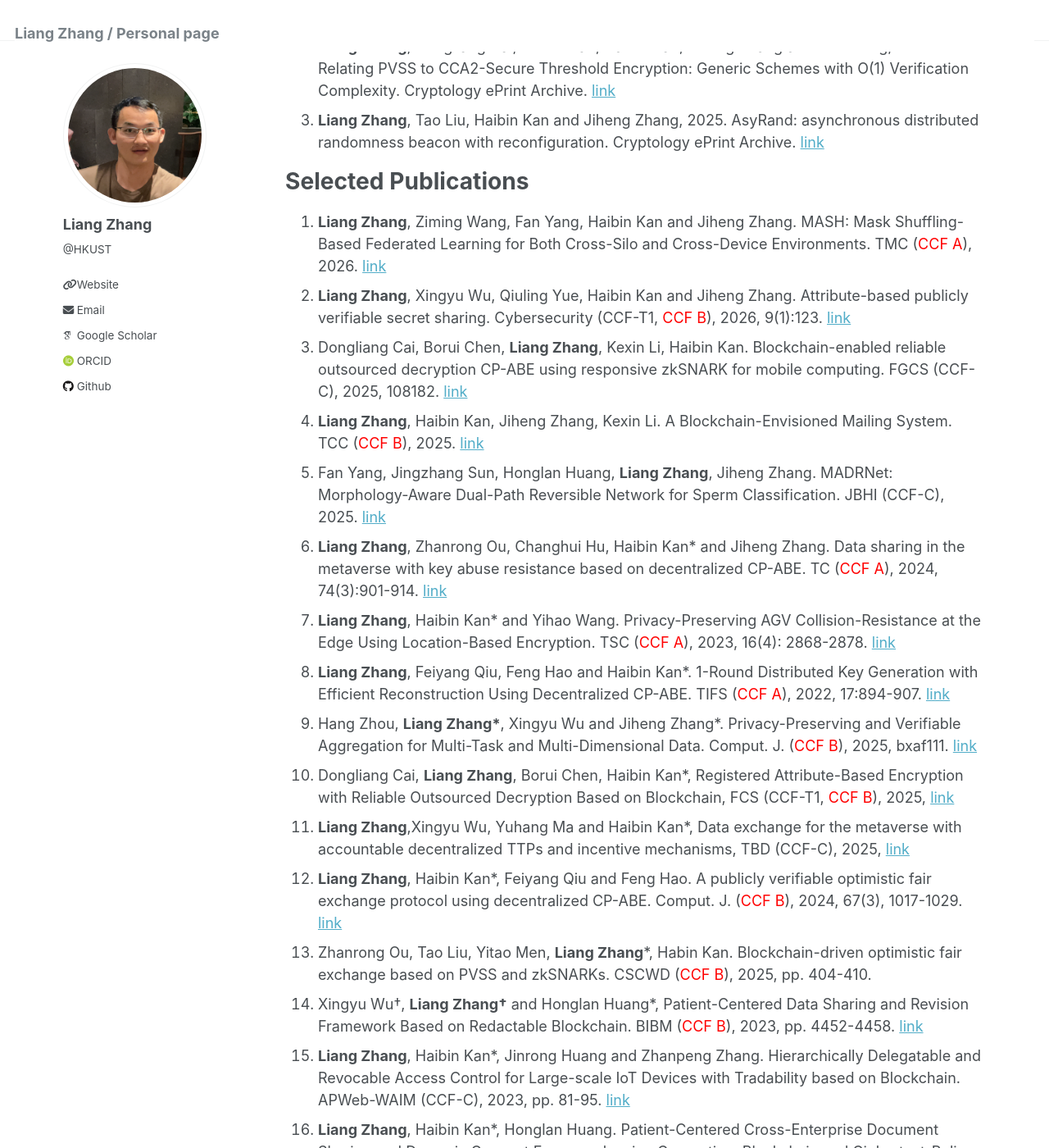
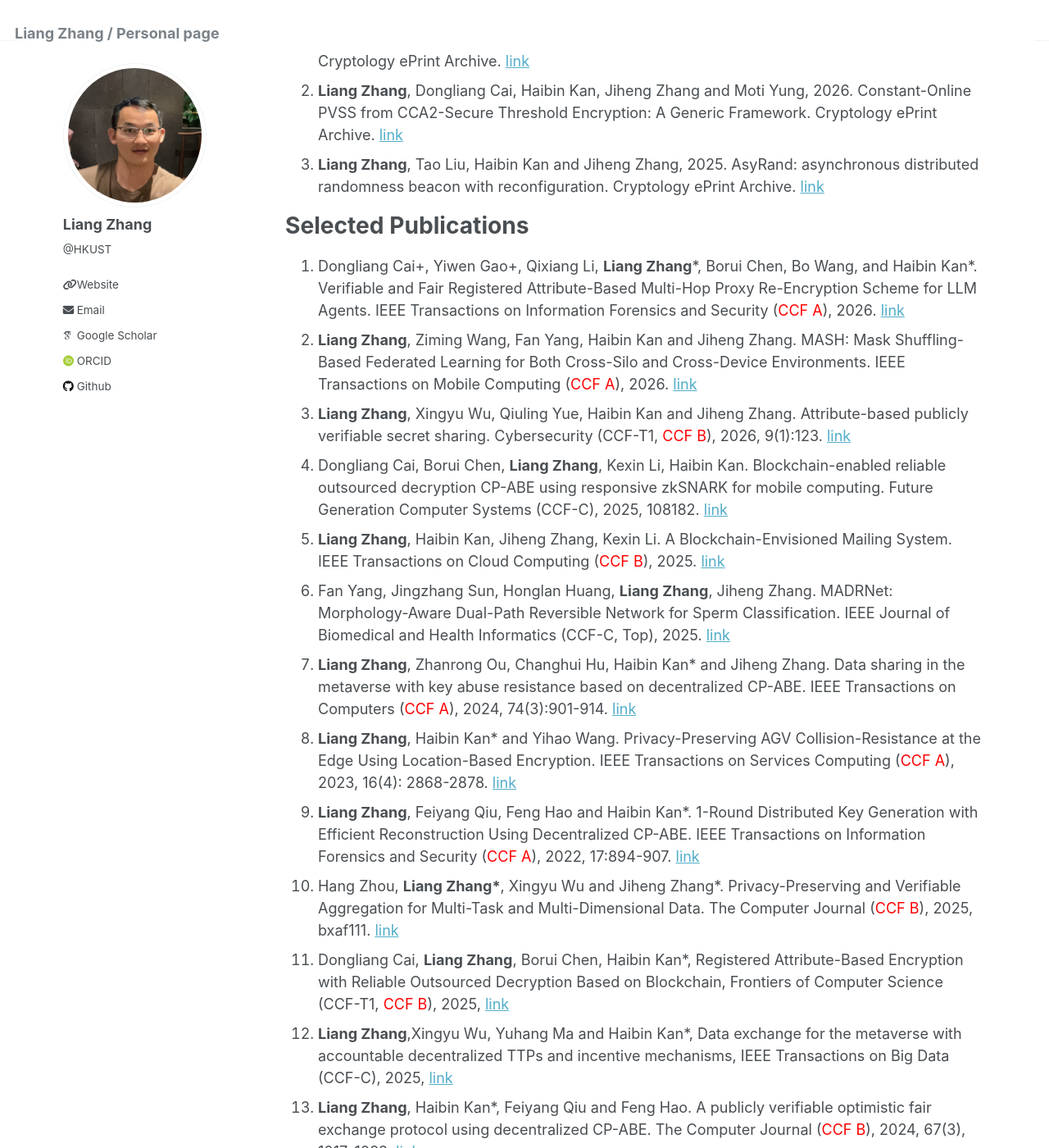
Before and after one commit to scottocs/scottocs.github.io, a Jekyll site: the page built from _pages/about.md, in a window 1280 px wide and 1400 px high, scrolled down 349 px. Shown: the whole window at 82% size. Built offline with Jekyll 4.4.1, drawn with Linux system fonts in a browser that asks for light colours; some web fonts are replaced; some of the changed text lies outside the part shown.

Commit message:
Update profile and selected publications

```diff
--- a/_pages/about.md
+++ b/_pages/about.md
@@ -7,31 +7,32 @@ redirect_from:
   - /about.html
 ---
 
-I welcome students who are self‑driven, interested in the IT industry, or passionate about scientific research to reach out. Whether you aim for a career in industry or academia, you can learn the skills you seek here. My current research interests include **blockchain**, **applied cryptography**, and **deep learning**.
+I am **Liang Zhang**, a Research Assistant Professor at **HKUST** and a former Associate Professor at **Hainan University**. I received my Ph.D. in 2022 from **Fudan University** under the supervision of [**Haibin Kan**](https://cis.cs.fudan.edu.cn/). My current research interests include **blockchain**, **applied cryptography**, and **deep learning**. My current advisors and collaborators include [**Jiheng Zhang**](https://seng.hkust.edu.hk/about/people/faculty/jiheng-zhang) and [**Moti Yung**](https://scholar.google.com/citations?user=ScL8iFQAAAAJ&hl=en). I welcome self-driven students who are interested in the IT industry or passionate about scientific research to reach out.
 
 
 
 Online ePrints
 ======
 1. **Liang Zhang**, Dongliang Cai, Tao Liu, Xingyu Wu, Haibin Kan, Jiheng Zhang and Moti Yung, 2025. Publicly Verifiable Generalized Secret Sharing Schemes and Their Applications. Cryptology ePrint Archive. [link](https://eprint.iacr.org/2025/664.pdf)
-1. **Liang Zhang**, Dongliang Cai, Yiwen Gao, Haibin Kan, Jiheng Zhang and Moti Yung, 2025.  Relating PVSS to CCA2-Secure Threshold Encryption: Generic Schemes with O(1) Verification Complexity. Cryptology ePrint Archive. [link](https://eprint.iacr.org/2025/1964.pdf)
-1. **Liang Zhang**, Tao Liu, Haibin Kan and Jiheng Zhang, 2025. AsyRand: asynchronous distributed randomness beacon with reconfiguration. Cryptology ePrint Archive. [link](https://eprint.iacr.org/2025/406.pdf)
+1. **Liang Zhang**, Dongliang Cai, Haibin Kan, Jiheng Zhang and Moti Yung, 2026. Constant-Online PVSS from CCA2-Secure Threshold Encryption: A Generic Framework. Cryptology ePrint Archive. [link](https://eprint.iacr.org/2025/1964.pdf)
+1. **Liang Zhang**, Tao Liu, Haibin Kan and Jiheng Zhang, 2025. AsyRand: asynchronous distributed randomness beacon with reconfiguration. Cryptology ePrint Archive. [link](https://eprint.iacr.org/2026/1009.pdf)
 
 
 Selected Publications
 ======
-1. **Liang Zhang**, Ziming Wang, Fan Yang, Haibin Kan and Jiheng Zhang. MASH: Mask Shuffling-Based Federated Learning for Both Cross-Silo and Cross-Device Environments. TMC (<span style="color: red;">CCF A</span>), 2026. [link](https://doi.org/10.1109/TMC.2026.3683638)
+1. Dongliang Cai+, Yiwen Gao+, Qixiang Li, **Liang Zhang**\*, Borui Chen, Bo Wang, and Haibin Kan*. Verifiable and Fair Registered Attribute-Based Multi-Hop Proxy Re-Encryption Scheme for LLM Agents. IEEE Transactions on Information Forensics and Security (<span style="color: red;">CCF A</span>), 2026. [link](https://doi.org/10.1109/TIFS.2026.3711852)
+1. **Liang Zhang**, Ziming Wang, Fan Yang, Haibin Kan and Jiheng Zhang. MASH: Mask Shuffling-Based Federated Learning for Both Cross-Silo and Cross-Device Environments. IEEE Transactions on Mobile Computing (<span style="color: red;">CCF A</span>), 2026. [link](https://doi.org/10.1109/TMC.2026.3683638)
 1. **Liang Zhang**, Xingyu Wu, Qiuling Yue, Haibin Kan and Jiheng Zhang. Attribute-based publicly verifiable secret sharing. Cybersecurity (CCF-T1, <span style="color: red;">CCF B</span>), 2026, 9(1):123. [link](https://doi.org/10.1186/s42400-026-00559-6)
-1. Dongliang Cai, Borui Chen, **Liang Zhang**, Kexin Li, Haibin Kan. Blockchain-enabled reliable outsourced decryption CP-ABE using responsive zkSNARK for mobile computing. FGCS (CCF-C), 2025, 108182. [link](https://www.sciencedirect.com/science/article/pii/S0167739X25004765)
-1. **Liang Zhang**, Haibin Kan, Jiheng Zhang, Kexin Li. A Blockchain-Envisioned Mailing System. TCC (<span style="color: red;">CCF B</span>), 2025. [link](https://ieeexplore.ieee.org/abstract/document/11310802)
-1. Fan Yang, Jingzhang Sun, Honglan Huang, **Liang Zhang**, Jiheng Zhang. MADRNet: Morphology-Aware Dual-Path Reversible Network for Sperm Classification. JBHI (CCF-C), 2025. [link](https://pubmed.ncbi.nlm.nih.gov/41284447/)
-1. **Liang Zhang**, Zhanrong Ou, Changhui Hu, Haibin Kan* and Jiheng Zhang. Data sharing in the metaverse with key abuse resistance based on decentralized CP-ABE. TC (<span style="color: red;">CCF A</span>), 2024, 74(3):901-914. [link](https://ieeexplore.ieee.org/abstract/document/10778270)
-1. **Liang Zhang**, Haibin Kan* and Yihao Wang. Privacy-Preserving AGV Collision-Resistance at the Edge Using Location-Based Encryption. TSC (<span style="color: red;">CCF A</span>), 2023, 16(4): 2868-2878. [link](https://ieeexplore.ieee.org/document/10012042)
-1. **Liang Zhang**, Feiyang Qiu, Feng Hao and Haibin Kan*. 1-Round Distributed Key Generation with Efficient Reconstruction Using Decentralized CP-ABE. TIFS (<span style="color: red;">CCF A</span>), 2022, 17:894-907.  [link](https://ieeexplore.ieee.org/document/9715067)
-1. Hang Zhou, **Liang Zhang\***, Xingyu Wu and Jiheng Zhang*. Privacy-Preserving and Verifiable Aggregation for Multi-Task and Multi-Dimensional Data. Comput. J. (<span style="color: red;">CCF B</span>), 2025, bxaf111. [link](https://doi.org/10.1093/comjnl/bxaf111)
-1. Dongliang Cai, **Liang Zhang**, Borui Chen, Haibin Kan*, Registered Attribute-Based Encryption with Reliable Outsourced Decryption Based on Blockchain, FCS (CCF-T1, <span style="color: red;">CCF B</span>), 2025, [link](https://doi.org/10.1007/s11704-025-50707-3)
-1. **Liang Zhang**,Xingyu Wu, Yuhang Ma and Haibin Kan*, Data exchange for the metaverse with accountable decentralized TTPs and incentive mechanisms, TBD (CCF-C), 2025, [link](https://ieeexplore.ieee.org/abstract/document/10854874)
-1. **Liang Zhang**, Haibin Kan*, Feiyang Qiu and Feng Hao. A publicly verifiable optimistic fair exchange protocol using decentralized CP-ABE. Comput. J. (<span style="color: red;">CCF B</span>), 2024, 67(3), 1017-1029. [link](https://academic.oup.com/comjnl/article-abstract/67/3/1017/7135811)
+1. Dongliang Cai, Borui Chen, **Liang Zhang**, Kexin Li, Haibin Kan. Blockchain-enabled reliable outsourced decryption CP-ABE using responsive zkSNARK for mobile computing. Future Generation Computer Systems (CCF-C), 2025, 108182. [link](https://www.sciencedirect.com/science/article/pii/S0167739X25004765)
+1. **Liang Zhang**, Haibin Kan, Jiheng Zhang, Kexin Li. A Blockchain-Envisioned Mailing System. IEEE Transactions on Cloud Computing (<span style="color: red;">CCF B</span>), 2025. [link](https://ieeexplore.ieee.org/abstract/document/11310802)
+1. Fan Yang, Jingzhang Sun, Honglan Huang, **Liang Zhang**, Jiheng Zhang. MADRNet: Morphology-Aware Dual-Path Reversible Network for Sperm Classification. IEEE Journal of Biomedical and Health Informatics (CCF-C, Top), 2025. [link](https://pubmed.ncbi.nlm.nih.gov/41284447/)
+1. **Liang Zhang**, Zhanrong Ou, Changhui Hu, Haibin Kan* and Jiheng Zhang. Data sharing in the metaverse with key abuse resistance based on decentralized CP-ABE. IEEE Transactions on Computers (<span style="color: red;">CCF A</span>), 2024, 74(3):901-914. [link](https://ieeexplore.ieee.org/abstract/document/10778270)
+1. **Liang Zhang**, Haibin Kan* and Yihao Wang. Privacy-Preserving AGV Collision-Resistance at the Edge Using Location-Based Encryption. IEEE Transactions on Services Computing (<span style="color: red;">CCF A</span>), 2023, 16(4): 2868-2878. [link](https://ieeexplore.ieee.org/document/10012042)
+1. **Liang Zhang**, Feiyang Qiu, Feng Hao and Haibin Kan*. 1-Round Distributed Key Generation with Efficient Reconstruction Using Decentralized CP-ABE. IEEE Transactions on Information Forensics and Security (<span style="color: red;">CCF A</span>), 2022, 17:894-907.  [link](https://ieeexplore.ieee.org/document/9715067)
+1. Hang Zhou, **Liang Zhang\***, Xingyu Wu and Jiheng Zhang*. Privacy-Preserving and Verifiable Aggregation for Multi-Task and Multi-Dimensional Data. The Computer Journal (<span style="color: red;">CCF B</span>), 2025, bxaf111. [link](https://doi.org/10.1093/comjnl/bxaf111)
+1. Dongliang Cai, **Liang Zhang**, Borui Chen, Haibin Kan*, Registered Attribute-Based Encryption with Reliable Outsourced Decryption Based on Blockchain, Frontiers of Computer Science (CCF-T1, <span style="color: red;">CCF B</span>), 2025, [link](https://doi.org/10.1007/s11704-025-50707-3)
+1. **Liang Zhang**,Xingyu Wu, Yuhang Ma and Haibin Kan*, Data exchange for the metaverse with accountable decentralized TTPs and incentive mechanisms, IEEE Transactions on Big Data (CCF-C), 2025, [link](https://ieeexplore.ieee.org/abstract/document/10854874)
+1. **Liang Zhang**, Haibin Kan*, Feiyang Qiu and Feng Hao. A publicly verifiable optimistic fair exchange protocol using decentralized CP-ABE. The Computer Journal (<span style="color: red;">CCF B</span>), 2024, 67(3), 1017-1029. [link](https://academic.oup.com/comjnl/article-abstract/67/3/1017/7135811)
 1. Zhanrong Ou, Tao Liu, Yitao Men, **Liang Zhang**\*, Habin Kan. Blockchain-driven optimistic fair exchange based on PVSS and zkSNARKs. CSCWD (<span style="color: red;">CCF B</span>), 2025, pp. 404-410.
 1. Xingyu Wu†, **Liang Zhang†** and Honglan Huang*, Patient-Centered Data Sharing and Revision Framework Based on Redactable Blockchain. BIBM (<span style="color: red;">CCF B</span>), 2023, pp. 4452-4458. [link](https://www.computer.org/csdl/proceedings-article/bibm/2023/10385627/1TOaLhlE9xK)
 1. **Liang Zhang**, Haibin Kan*, Jinrong Huang and Zhanpeng Zhang. Hierarchically Delegatable and Revocable Access Control for Large-scale IoT Devices with Tradability based on Blockchain. APWeb-WAIM (CCF-C), 2023, pp. 81-95. [link](https://link.springer.com/chapter/10.1007/978-981-97-2303-4_6)
@@ -39,22 +40,13 @@ Selected Publications
 1. **Liang Zhang**, Haibin Kan*, Yuan Li and Jinrong Huang. Poster: Blockchain-Envisioned Secure Generic Communication Framework using Signcryption. SACMAT (CCF-C), 2022, pp. 255–257. [link](https://dl.acm.org/doi/abs/10.1145/3532105.3535034)
 
 
-<!-- 1. **Liang Zhang**, Haibin Kan*, Yang Xu and Jinhao Ran. Revocable Data Sharing Methodology Based on SGX and Blockchain. In the International Conference on Network and System Security (EI: 20220411517836), 2021, pp. 61-78. [link](https://link.springer.com/chapter/10.1007/978-3-030-92708-0_4)
-1. 陶静怡, **张亮**, 阚海斌. 基于区块链和去中心化可问责属性认证的众包方案. 软件学报 (CCF 高质量期刊 T1 类). 2024, 1-16. [link](https://www.jos.org.cn/jos/article/abstract/nk016)
-1. **张亮**, 刘百祥, 张如意, 江斌鑫, 刘一江. 区块链技术综述. 计算机工程 (高被引, CCF 高质量期刊T2 类), 2019, 45(05):1-12. [link](https://www.ecice06.com/CN/10.19678/j.issn.1000-3428.0053554)
-1. 马宇航, **张亮***，吴星雨, 李鸣. 基于分布式密钥生成和属性密码的多方跨链交易方案. 计算机研究与发展(CCF 高质量期刊 T1 类), 2023, 60(11): 2534-2544. [link](https://crad.ict.ac.cn/cn/article/doi/10.7544/issn1000-1239.202330305?viewType=HTML)
-1. 陈泽宁, **张亮**, 张双俊, 阚海斌*. 基于区块链和去中心属性密码的访问控制身份方案. 中国科学 (CCF 高质量期刊 T1 类), 2020, 58(8). [link](http://scis.scichina.com/cn/2021/SSI-2020-0048.pdf)
-1. 张展鹏, **张亮**, 彭凌祺, 阚海斌*. 基于区块链非同质化代币的软件订阅模型. 计算机工程 (CCF 高质量期刊 T2 类), 2022, 48(01):24-32. [link](https://www.ecice06.com/CN/10.19678/j.issn.1000-3428.0062500)
-1. 李鸣, **张亮**, 宋文鹏, 吴美玉. 区块链：元宇宙的核心基础设施. 计算机工程 (CCF 高质量期刊 T2 类), 2022, 48(6):24-32,41. [link](https://www.ecice06.com/CN/10.19678/j.issn.1000-3428.0064120)
-1. **张亮**, 刘百祥. 区块链与秘密分享融合技术概述. 计算机工程 (CCF 高质量期刊 T2 类), 2022,48(01):1-11. [link](https://www.ecice06.com/CN/10.19678/j.issn.1000-3428.0064102)
- -->
-
 Fundings
 ======
-1. 2024.02.08-2026.02.07, Hainan Province Key R&D Project, 660,000 RMB, Principal Investigator.
+<!-- 1. 2024.02.08-2026.02.07, Hainan Province Key R&D Project, 660,000 RMB, Principal Investigator.
 1. 2024.01.01-2026.12.31, National Natural Science Foundation of China for Young Scientists, 300,000 RMB, Principal Investigator.
-<!-- 1. 2023.03.07-2023.10.31, Youth Teacher Training Project of Hainan University, 30,000 RMB, Principal Investigator. -->
-1. 2022.07.07-Now, the Foundation of Hainan University, 100,000 RMB, Principal Investigator.
+1. 2022.07.07-Now, the Foundation of Hainan University, 100,000 RMB, Principal Investigator. -->
+1. NSFC Youth Project (No. 62302129): "Research on Distributed Randomness Generation Based on Multi-Authority Attribute-Based Cryptography," RMB 300,000, On-going.
+1. Hainan Provincial Key R&D Program (No. ZDYF2024GXJS030): "Research on Architecture and Technologies for Cross-Department Data Collaboration and Supervision Based on Blockchain," RMB 660,000, Completed.
 
 
 Teaching Activities
@@ -76,16 +68,15 @@ Work/Education Experience
 1. 2015-2016 R&D @Startup company
 1. 2017-2022 Integrated MS-PhD Program @Fudan University Directed by: Haibin Kan
 1. 2022-2023 Lecturer @Hainan University
-1. 2024-Now Associate Professor @Hainan University
+1. 2024-2024 Associate Professor @Hainan University
 1. 2024-2025 PostDoc @HKUST
 1. 2025-Now Research Assistant Professor @HKUST
 
 
 Professional Services
 ======
-1. Member at large, Blockchain and Distributed Ledger Standards Committee
-1. PC, Computer Engineering
-1. Reviewer, IEEE Transactions on Industrial Informatics
-1. Reviewer, Journal of Software
-1. Reviewer, IEEE Transactions on Industrial Informatics
-1. Reviewer, IEEE Transactions on Services Computing
+1. [**Member at large**](https://sagroups.ieee.org/bdlsc/organization/) Blockchain and Distributed Ledger Standards Committee
+1. Reviewer, IEEE Transactions on Computers
+1. Reviewer, IEEE Transactions on Mobile Computing
+1. Reviewer, IEEE/ACM Transactions on Networking
+1. Reviewer, IEEE Transactions on Dependable and Secure Computing
```
